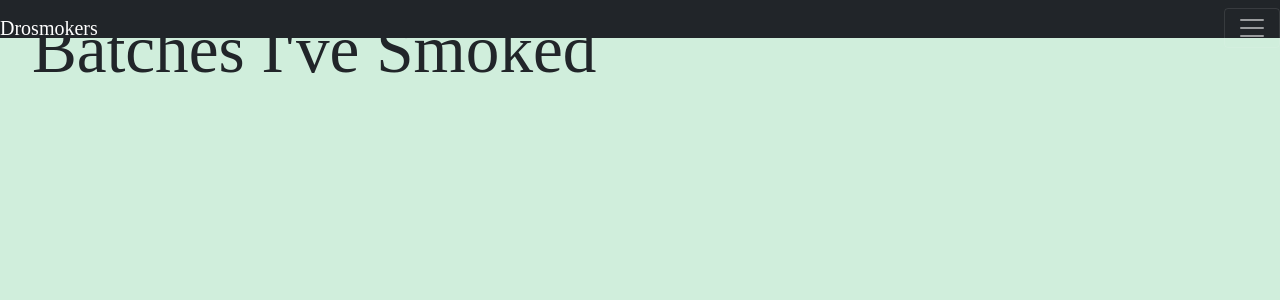
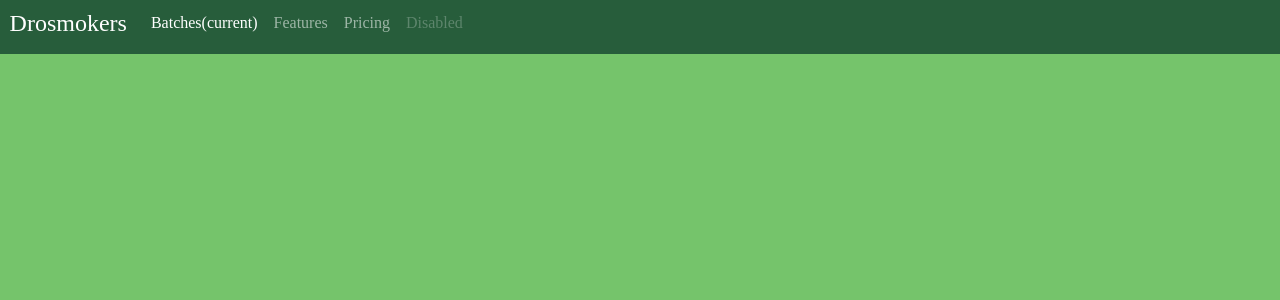
Before and after one commit to cyobero/drosmokers, a Django app: page /batches/ in a window 1280 px wide. Shown: the top 300 px of the page. Run offline with Django 3.2, Linux system fonts and the light colour scheme; data that the repository does not hold is empty; some web fonts are replaced.

Commit message:
update color of navbar and background

```diff
--- a/static/style.css
+++ b/static/style.css
@@ -1,7 +1,7 @@
 
 body {
     font-family: 'Anybody';
-    background-color: #D0EEDC;
+    background-color: #75C46B;
 }
 
 div.page-title {
@@ -30,6 +30,20 @@ div.card-body button {
     border: 0.5px solid;
 }
 
-nav.navbar.navbar-dark.bg-dark.fixed-top {
-    height: 38px;
+nav.navbar.navbar-dark.fixed-top {
+    background-color: #275D3B;
+    padding-top: 0px;
 }
+
+.navbar-dark .navbar-brand {
+    color: #FECA54;
+}
+
+a.navbar-brand {
+    font-size: x-large;
+    padding-left: 0.6rem;
+}
+
+div.cards-container {
+    padding-top: 5.5rem;
+}
--- a/templates/batches.html
+++ b/templates/batches.html
@@ -2,10 +2,8 @@
 {% load static %}
 
 {% block content %}
-<div class="page-title">
-    Batches I've Smoked
-</div>
 
+<div class="cards-container">
     <div class="row">
         <div class="col-md-4"></div>
         <div class="col-md-8">
@@ -24,7 +22,7 @@
             <br>
             {% endfor %}
         </div>
-
+    </div>
 </div>
 
 </div>
--- a/templates/index.html
+++ b/templates/index.html
@@ -7,13 +7,13 @@
 {% endblock %}
 
 {% block navbar %}
-<nav class="navbar navbar-dark bg-dark fixed-top">
+<nav class="navbar navbar-expand-sm navbar-dark fixed-top">
     <a class="navbar-brand" href="#">Drosmokers</a>
     <button class="navbar-toggler" type="button" data-toggle="collapse" data-target="#navbarNavAltMarkup" aria-controls="navbarNavAltMarkup" aria-expanded="false" aria-label="Toggle navigation">
         <span class="navbar-toggler-icon"></span></button>
     <div class="collapse navbar-collapse" id="navbarNavAltMarkup">
         <div class="navbar-nav">
-            <a class="nav-item nav-link active" href="#">Home <span class="sr-only">(current)</span></a>
+            <a class="nav-item nav-link active" href="#">Batches<span class="sr-only">(current)</span></a>
             <a class="nav-item nav-link" href="#">Features</a>
             <a class="nav-item nav-link" href="#">Pricing</a>
             <a class="nav-item nav-link disabled" href="#">Disabled</a>
```
Lines whose indentation alone changed are shown as unchanged.
